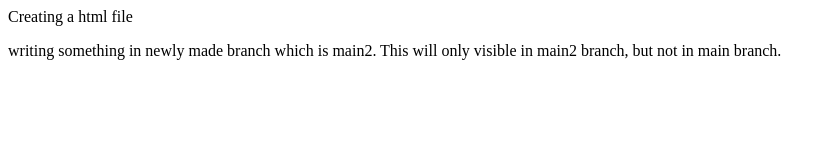
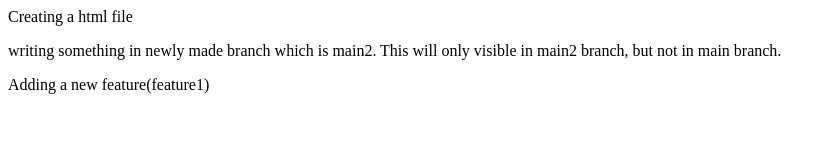
Before and after one commit to player069-bit/Phase02, a plain HTML site: page index.html in a window 1280 px wide. Shown: the whole page, without its empty margins (0-836 px from the left). Drawn offline with Linux system fonts and the light colour scheme.

Commit message:
add new feature in main

```diff
--- a/index.html
+++ b/index.html
@@ -2,3 +2,5 @@
 <p>writing something in newly made branch which is main2. This will only visible in main2 branch,
     but not in main branch.
 </p>
+
+<p>Adding a new feature(feature1)</p>
```
